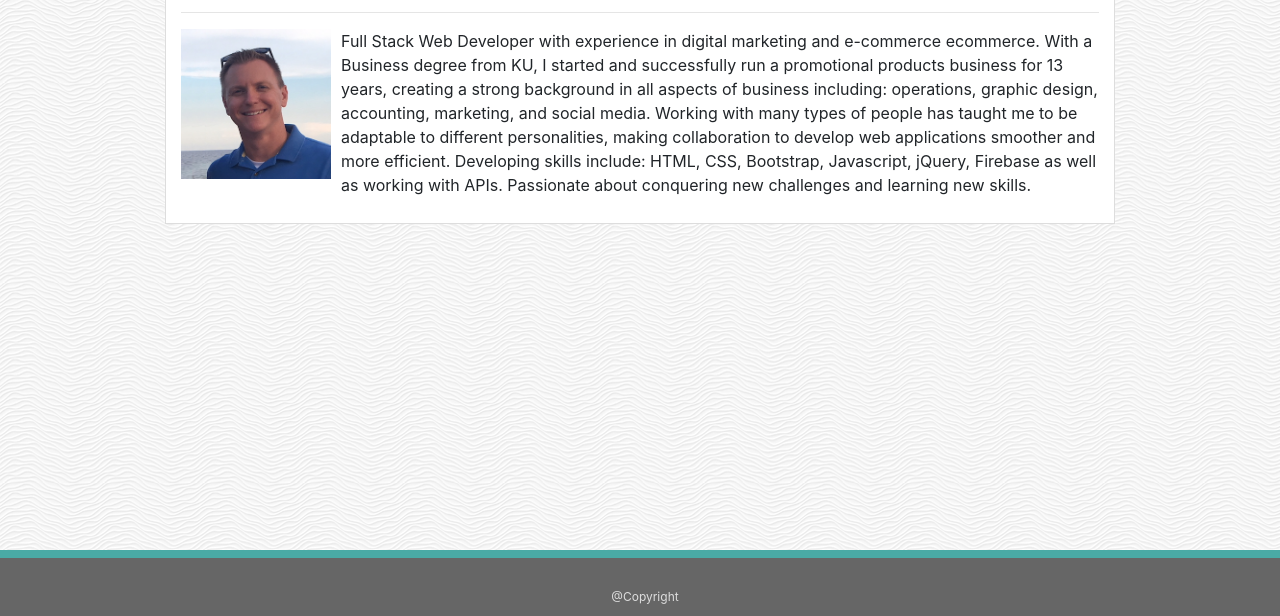
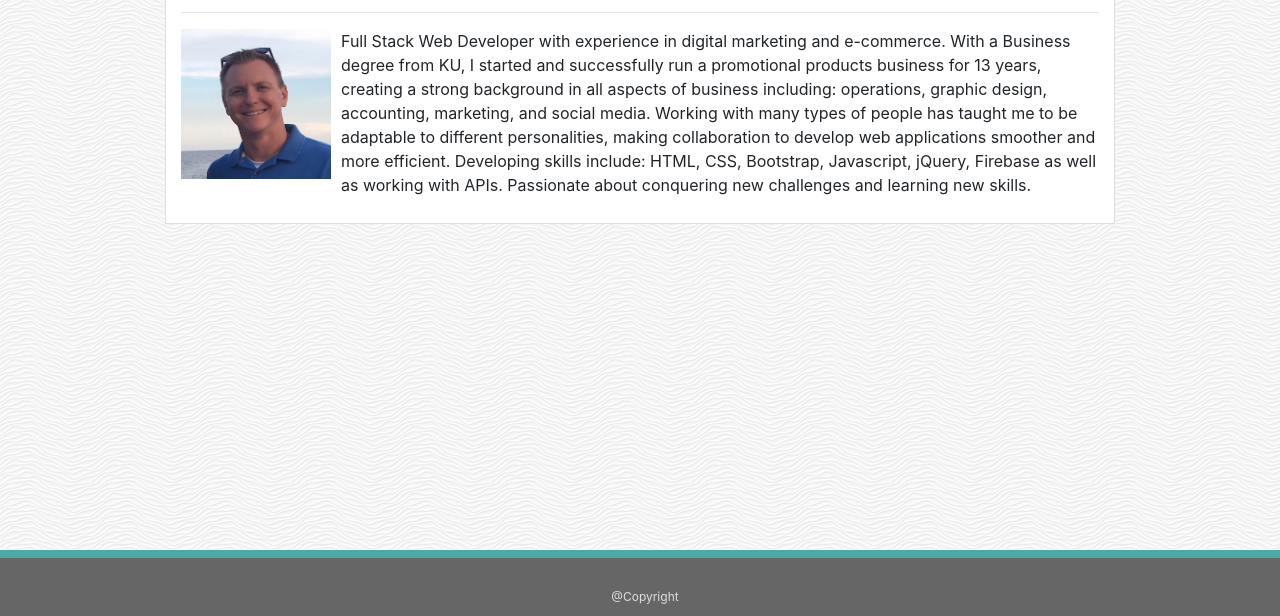
Before and after one commit to bkhoffman/Bootstrap-Portfolio, a plain HTML site: page index.html in a window 1280 px wide. Shown: the part 184-800 px from the top of the page. Drawn offline with nearby package versions, Linux system fonts and the light colour scheme.

Commit message:
updated some text

```diff
--- a/index.html
+++ b/index.html
@@ -41,7 +41,7 @@
         <h2 class="title">About Me</h2>
         <hr>
         <img id="about-image" src="assets/images/avatar.png" alt="About Me Picture">
-        <p>Full Stack Web Developer with experience in digital marketing and e-commerce ecommerce. With a Business
+        <p>Full Stack Web Developer with experience in digital marketing and e-commerce. With a Business
           degree from KU, I started and successfully run a promotional products business for 13 years, creating a strong
           background in all aspects of business including: operations, graphic design, accounting, marketing, and social
           media. Working with many types of people has taught me to be adaptable to different personalities, making
```
